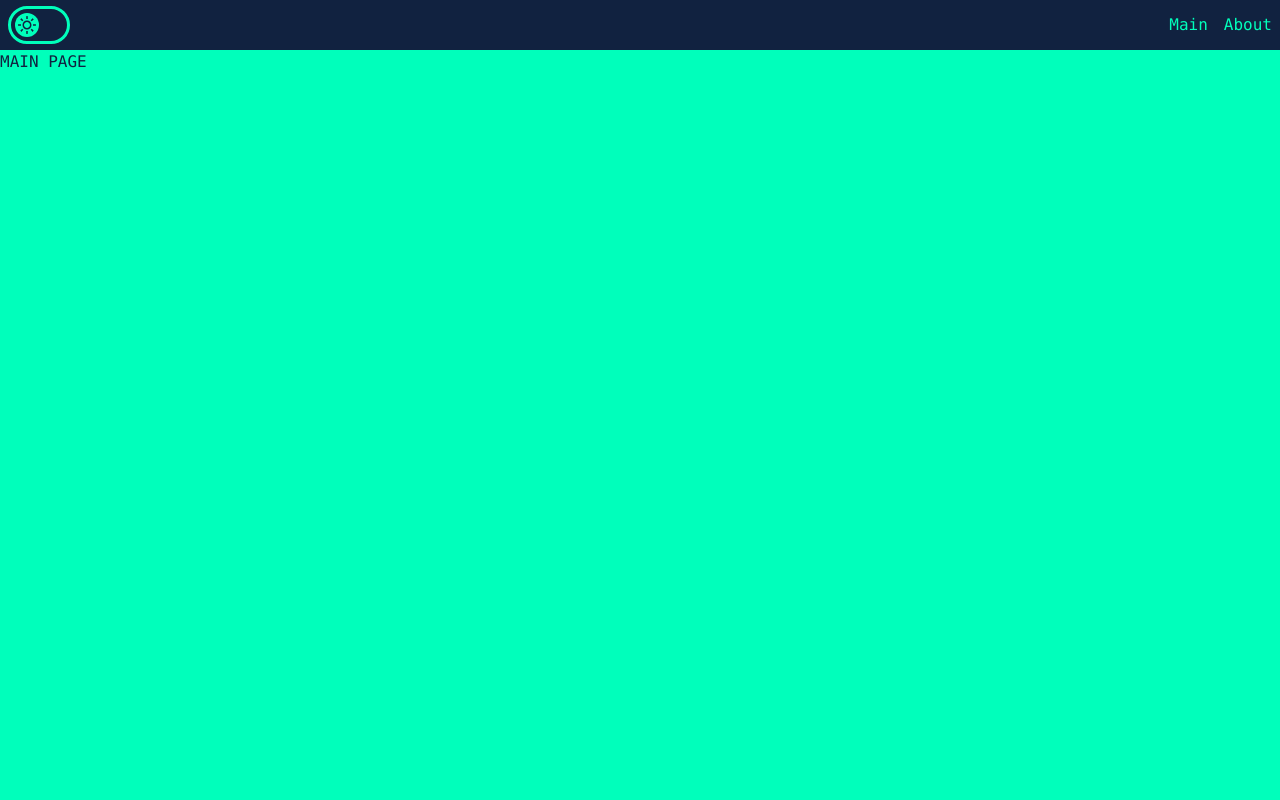
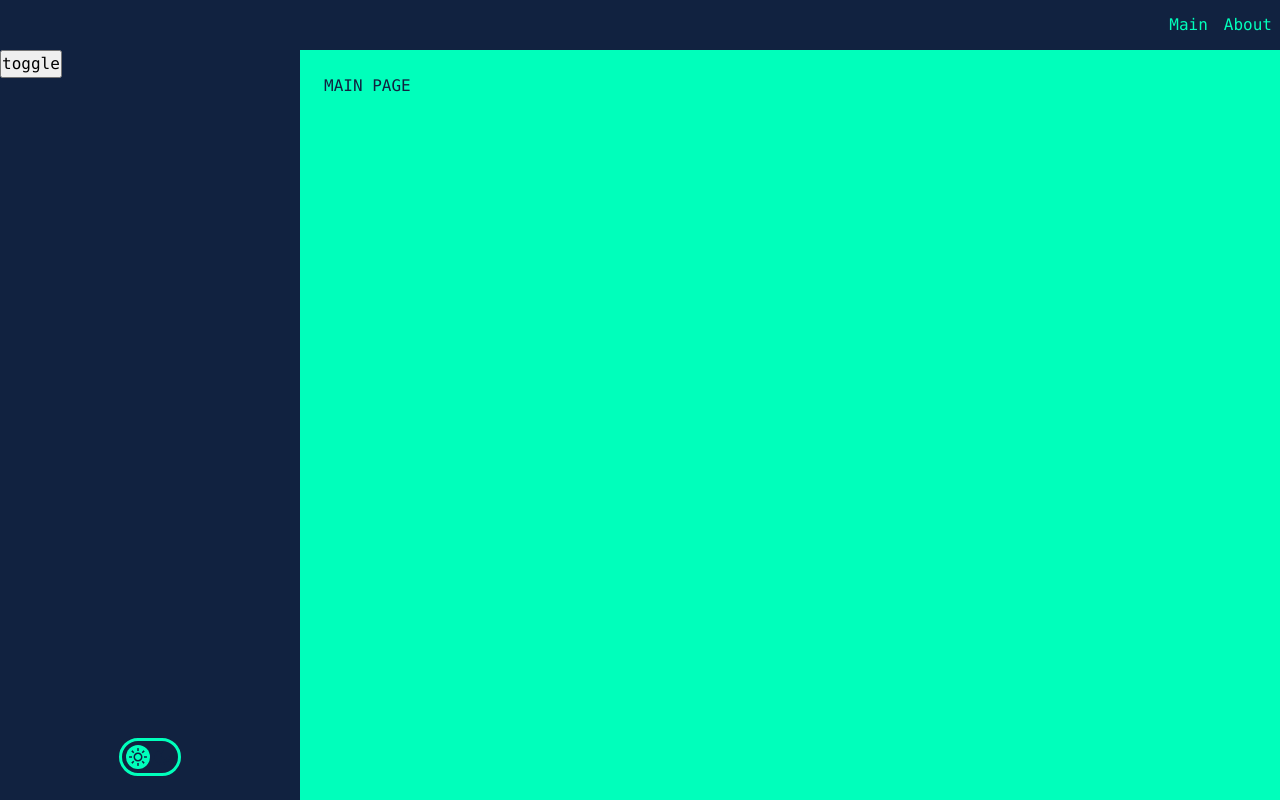
Before and after one commit to GapurEvloev/frontend-project, a React app: page / in a window 1280 px wide. Built offline with nearby package versions, Linux system fonts and the light colour scheme.

Commit message:
Sidebar, app layout

```diff
--- a/src/app/App.tsx
+++ b/src/app/App.tsx
@@ -4,6 +4,7 @@
 
 import "./styles/index.scss";
 import { Navbar } from "widgets/Navbar";
+import { Sidebar } from "widgets/Sidebar";
 
 const App: React.FC = () => {
   const { theme } = useTheme();
@@ -11,7 +12,10 @@
   return (
     <div className={classNames("app", {}, [theme])}>
       <Navbar />
-      <AppRouter />
+      <div className="page-wrapper">
+        <Sidebar/>
+        <AppRouter />
+      </div>
     </div>
   );
 };
--- a/src/app/providers/router/ui/AppRouter.tsx
+++ b/src/app/providers/router/ui/AppRouter.tsx
@@ -1,5 +1,3 @@
-import { AboutPage } from "pages/AboutPage";
-import { MainPage } from "pages/MainPage";
 import { Suspense } from "react";
 import { Route, Routes } from "react-router-dom";
 import { routeConfig } from "shared/config/routeConfig/routeConfig";
@@ -10,11 +8,13 @@
       <Routes>
         {/*<Route path={"/"} element={<MainPage />} />*/}
         {/*<Route path={"/about"} element={<AboutPage />} />*/}
-        {
-          Object.values(routeConfig).map(({path, element}) => (
-            <Route key={path} path={path} element={element} />
-          ))
-        }
+        {Object.values(routeConfig).map(({ path, element }) => (
+          <Route
+            key={path}
+            path={path}
+            element={<div className="content-wrapper">{element}</div>}
+          />
+        ))}
       </Routes>
     </Suspense>
   );
--- a/src/app/styles/index.scss
+++ b/src/app/styles/index.scss
@@ -10,3 +10,12 @@
   color: var(--primary-color);
   min-height: 100vh;
 }
+
+.page-wrapper {
+  display: flex;
+}
+
+.content-wrapper {
+  flex-grow: 1;
+  padding: 1.5em;
+}
--- a/src/app/styles/variables/global.scss
+++ b/src/app/styles/variables/global.scss
@@ -11,4 +11,6 @@
 
   // Sizes
   --navbar-height: 50px;
+  --sedebar-width: 300px;
+  --sedebar-width-collapsed: 80px;
 }
--- a/src/pages/MainPage/ui/MainPage.tsx
+++ b/src/pages/MainPage/ui/MainPage.tsx
@@ -1,5 +1,5 @@
 const MainPage: React.FC = () => {
-  return <div>MAIN PAGE</div>;
+  return <>MAIN PAGE</>;
 };
 
 export default MainPage;
--- a/src/widgets/Navbar/ui/Navbar.tsx
+++ b/src/widgets/Navbar/ui/Navbar.tsx
@@ -1,6 +1,5 @@
 import { classNames } from "shared/lib/classNames/classNames";
 import { AppLink, AppLInkTheme } from "shared/uiKit/AppLink/AppLink";
-import { ThemeSwitcher } from "widgets/ThemeSwitcher";
 import styles from "./Navbar.module.scss";
 
 interface NavbarProps {
@@ -10,7 +9,6 @@
 export const Navbar = ({classes}: NavbarProps) => {
   return (
     <div className={classNames(styles.navbar, {}, [classes])}>
-      <ThemeSwitcher/>
       <div className={styles.links}>
         <AppLink theme={AppLInkTheme.INVERTED} to={"/"}>Main</AppLink>
         <AppLink theme={AppLInkTheme.INVERTED} to={"/about"}>About</AppLink>
--- /dev/null
+++ b/src/widgets/Sidebar/index.ts
@@ -0,0 +1 @@
+export { Sidebar } from "./ui/Sidebar/Sidebar";
--- /dev/null
+++ b/src/widgets/Sidebar/ui/Sidebar/Sidebar.module.scss
@@ -0,0 +1,19 @@
+.sidebar {
+  height: calc(100vh - var(--navbar-height));
+  width: var(--sedebar-width);
+  background: var(--inverted-bg-color);
+  position: relative;
+  transition: width 0.1s linear;
+}
+
+.collapsed {
+  width: var(--sedebar-width-collapsed);
+}
+
+.switchers {
+  position: absolute;
+  bottom: 1.5em;
+  display: flex;
+  justify-content: center;
+  width: 100%;
+}
--- /dev/null
+++ b/src/widgets/Sidebar/ui/Sidebar/Sidebar.tsx
@@ -0,0 +1,30 @@
+import { useState } from "react";
+import { classNames } from "shared/lib/classNames/classNames";
+import { ThemeSwitcher } from "widgets/ThemeSwitcher";
+import styles from "./Sidebar.module.scss";
+
+interface SidebarProps {
+  classes?: string;
+}
+
+export const Sidebar = ({classes}: SidebarProps) => {
+  const [collapsed, setCollapsed] = useState(false);
+
+  const onToggle = () => {
+    setCollapsed(prev => !prev);
+  }
+
+  return (
+    <div
+      className={classNames(styles.sidebar, { [styles.collapsed]: collapsed }, [
+        classes,
+      ])}
+    >
+      <button onClick={onToggle}>toggle</button>
+      <div className={styles.switchers}>
+        <ThemeSwitcher />
+        {/*<LangSwitcher/>*/}
+      </div>
+    </div>
+  );
+};
--- a/src/widgets/ThemeSwitcher/ui/ThemeSwitcher.module.scss
+++ b/src/widgets/ThemeSwitcher/ui/ThemeSwitcher.module.scss
@@ -37,11 +37,3 @@
 .moon path {
   fill: var(--primary-color);
 }
-
-.dark .sun {
-  opacity: 0;
-}
-
-.light .moon {
-  opacity: 0;
-}
--- a/src/widgets/ThemeSwitcher/ui/ThemeSwitcher.tsx
+++ b/src/widgets/ThemeSwitcher/ui/ThemeSwitcher.tsx
@@ -1,4 +1,4 @@
-import { Theme, useTheme } from "app/providers/ThemeProvider";
+import { useTheme } from "app/providers/ThemeProvider";
 import { classNames } from "shared/lib/classNames/classNames";
 import { Button, ThemeButton } from "shared/uiKit/Button/Button";
 import styles from "./ThemeSwitcher.module.scss";
@@ -8,14 +8,13 @@
 }
 
 export const ThemeSwitcher = ({ classes }: ThemeSwitcherProps) => {
-  const { theme, toggleTheme } = useTheme();
-  const isDark = theme === Theme.DARK;
-  console.log("ThemeSwitcher", isDark);
+  const { toggleTheme } = useTheme();
+
   return (
     <Button
       onClick={toggleTheme}
       theme={ThemeButton.CLEAR}
-      className={classNames(styles.themeSwitcher, {}, [styles[theme]])}
+      className={classNames(styles.themeSwitcher, {}, [])}
     >
       <span className={classNames(styles.switch, {}, [classes])}></span>
       <svg
```
